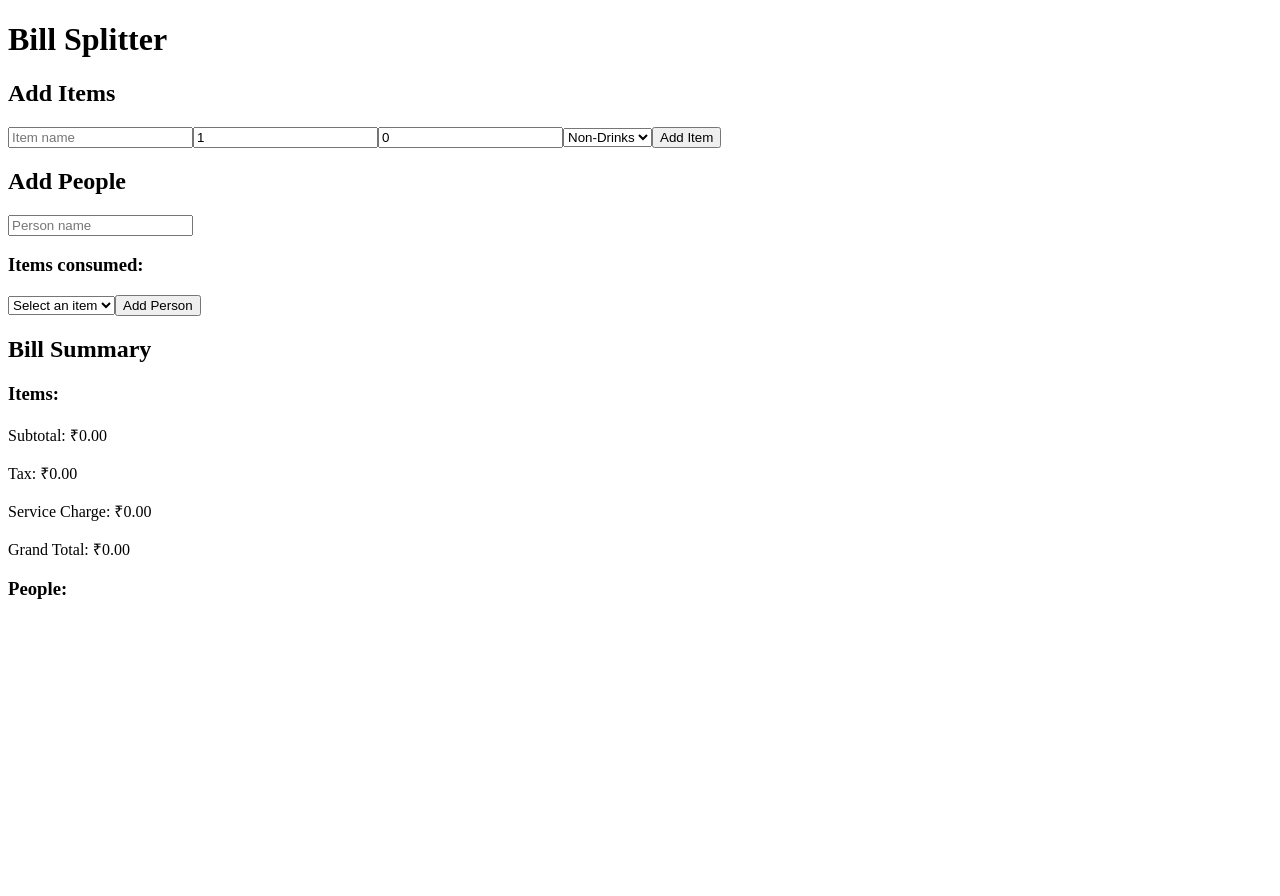
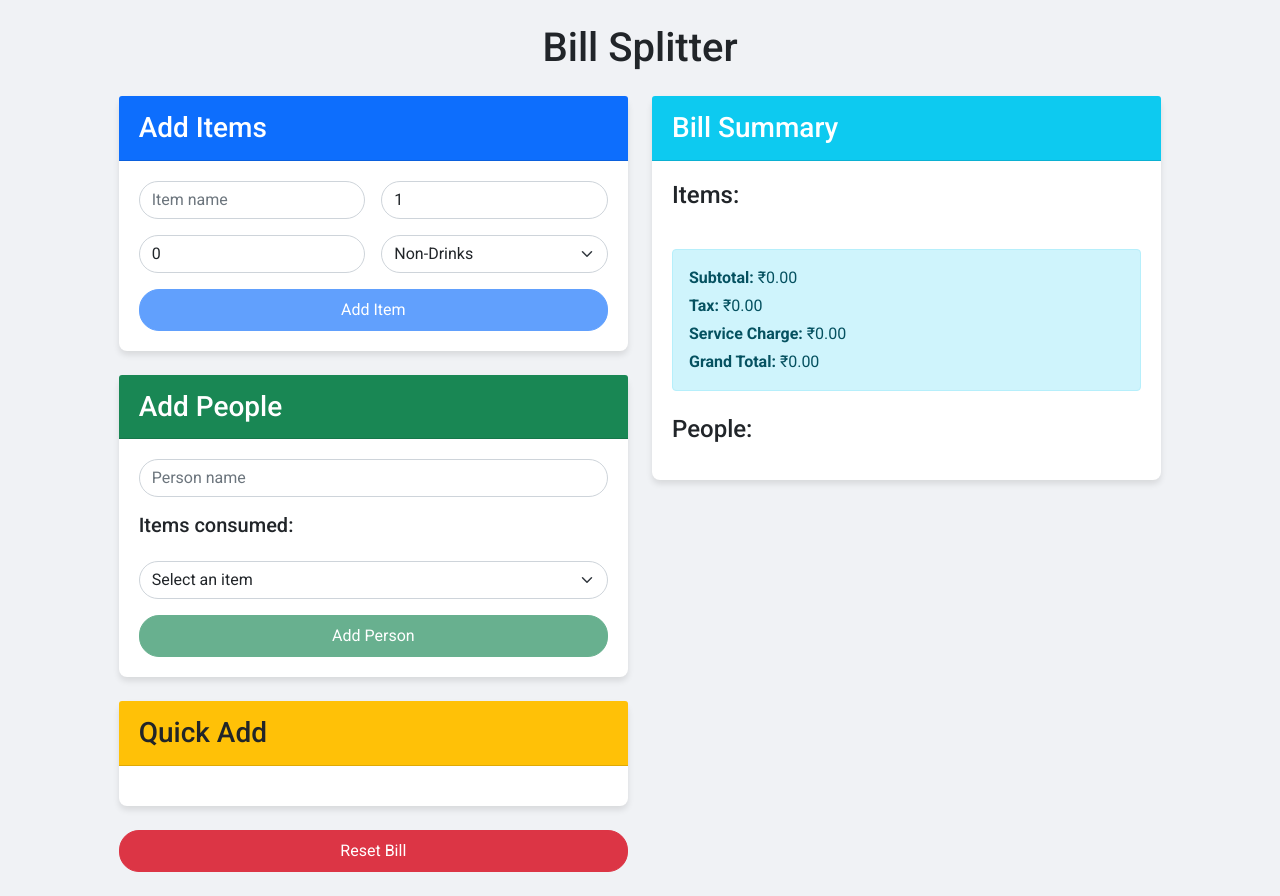
Before and after one commit to akhilesh1709/Bill-splitter-Oopar-Angular-Hackathon, an Angular app: page / in a window 1280 px wide. Before the commit the page ends 800 px from the top, so only its background shows below. Built offline with nearby package versions, Linux system fonts and the light colour scheme.

Commit message:
Improvements in UI

```diff
--- a/src/app/app.component.html
+++ b/src/app/app.component.html
@@ -1,5 +1,15 @@
-<div class="container">
-  <h1>Bill Splitter</h1>
-  <app-bill-input></app-bill-input>
-  <app-bill-summary></app-bill-summary>
+<div class="container-fluid py-4">
+  <h1 class="text-center mb-4">Bill Splitter</h1>
+  <div class="row justify-content-center">
+    <div class="col-md-10">
+      <div class="row">
+        <div class="col-lg-6">
+          <app-bill-input></app-bill-input>
+        </div>
+        <div class="col-lg-6">
+          <app-bill-summary></app-bill-summary>
+        </div>
+      </div>
+    </div>
+  </div>
 </div>
--- a/src/app/bill-input/bill-input.component.html
+++ b/src/app/bill-input/bill-input.component.html
@@ -1,29 +1,70 @@
-<div>
-    <h2>Add Items</h2>
-    <div>
-      <input [(ngModel)]="newItem.name" placeholder="Item name">
-      <input type="number" [(ngModel)]="newItem.quantity" placeholder="Quantity">
-      <input type="number" [(ngModel)]="newItem.price" placeholder="Price">
-      <select [(ngModel)]="newItem.category">
+<div class="card mb-4">
+    <div class="card-header bg-primary text-white">
+      <h3>Add Items</h3>
+    </div>
+    <div class="card-body">
+      <form (ngSubmit)="addItem()" #itemForm="ngForm">
+        <div class="row g-3">
+          <div class="col-sm-6">
+            <input [(ngModel)]="newItem.name" name="itemName" class="form-control" placeholder="Item name" required>
+          </div>
+          <div class="col-sm-6">
+            <input type="number" [(ngModel)]="newItem.quantity" name="itemQuantity" class="form-control" placeholder="Quantity" required>
+          </div>
+          <div class="col-sm-6">
+            <input type="number" [(ngModel)]="newItem.price" name="itemPrice" class="form-control" placeholder="Price" required>
+          </div>
+          <div class="col-sm-6">
+            <select [(ngModel)]="newItem.category" name="itemCategory" class="form-select">
               <option *ngFor="let category of itemCategories" [value]="category">{{category}}</option>
             </select>
-      <button (click)="addItem()">Add Item</button>
+          </div>
+          <div class="col-12">
+            <button type="submit" class="btn btn-primary w-100" [disabled]="!itemForm.form.valid">Add Item</button>
+          </div>
+        </div>
+      </form>
+    </div>
   </div>
 
-    <h2>Add People</h2>
-    <div>
-      <input [(ngModel)]="newPerson.name" placeholder="Person name">
-      <h3>Items consumed:</h3>
-      <ul>
-        <li *ngFor="let item of newPerson.items; let i = index">
+  <div class="card mb-4">
+    <div class="card-header bg-success text-white">
+      <h3>Add People</h3>
+    </div>
+    <div class="card-body">
+      <form (ngSubmit)="addPerson()" #personForm="ngForm">
+        <div class="mb-3">
+          <input [(ngModel)]="newPerson.name" name="personName" class="form-control" placeholder="Person name" required>
+        </div>
+        <h5>Items consumed:</h5>
+        <ul class="list-group mb-3">
+          <li *ngFor="let item of newPerson.items; let i = index" class="list-group-item d-flex justify-content-between align-items-center">
             {{item.name}} - {{item.quantity}} x {{item.price}}
-          <button (click)="removeItemFromPerson(i)">Remove</button>
+            <button type="button" class="btn btn-danger btn-sm" (click)="removeItemFromPerson(i)">Remove</button>
           </li>
         </ul>
-      <select (change)="addItemToPerson($event)">
+        <div class="mb-3">
+          <select (change)="addItemToPerson($event)" class="form-select">
             <option value="">Select an item</option>
             <option *ngFor="let item of billService.getBill().items" [value]="item.name">{{item.name}}</option>
           </select>
-      <button (click)="addPerson()">Add Person</button>
+        </div>
+        <button type="submit" class="btn btn-success w-100" [disabled]="!personForm.form.valid">Add Person</button>
+      </form>
     </div>
   </div>
+
+  <div class="card mb-4">
+    <div class="card-header bg-warning text-dark">
+      <h3>Quick Add</h3>
+    </div>
+    <div class="card-body">
+      <div class="d-flex flex-wrap gap-2">
+        <button *ngFor="let item of billService.quickAddItems" (click)="quickAddItem(item)" class="btn btn-outline-primary">
+          {{item.name}}
+        </button>
+      </div>
+    </div>
+  </div>
+
+  <button (click)="resetBill()" class="btn btn-danger w-100">Reset Bill</button>
--- a/src/app/bill-summary/bill-summary.component.html
+++ b/src/app/bill-summary/bill-summary.component.html
@@ -1,26 +1,39 @@
-<div>
-    <h2>Bill Summary</h2>
-    <div>
-      <h3>Items:</h3>
-      <ul>
-        <li *ngFor="let item of billService.getBill().items">
-          {{item.name}} - {{item.quantity}} x {{item.price}} = {{item.quantity * item.price}}
+<div class="card">
+    <div class="card-header bg-info text-white">
+      <h3>Bill Summary</h3>
+    </div>
+    <div class="card-body">
+      <h4 class="mb-3">Items:</h4>
+      <ul class="list-group mb-4">
+        <li *ngFor="let item of billService.getBill().items" class="list-group-item d-flex justify-content-between align-items-center">
+          <div>
+            <strong>{{item.name}}</strong>
+            <small class="text-muted"> ({{item.category}})</small>
+          </div>
+          <div>
+            <span class="me-2">{{item.quantity}} x {{item.price | currency:'INR'}}</span>
+            <span class="badge bg-primary rounded-pill">{{item.quantity * item.price | currency:'INR'}}</span>
+          </div>
         </li>
       </ul>
-      <p>Subtotal: {{billService.calculateTotal() | currency:'INR'}}</p>
-      <p>Tax: {{billService.calculateTax() | currency:'INR'}}</p>
-      <p>Service Charge: {{billService.calculateServiceCharge() | currency:'INR'}}</p>
-      <p>Grand Total: {{billService.calculateGrandTotal() | currency:'INR'}}</p>
-    </div>
+      <div class="alert alert-info">
+        <p class="mb-1"><strong>Subtotal:</strong> {{billService.calculateTotal() | currency:'INR'}}</p>
+        <p class="mb-1"><strong>Tax:</strong> {{billService.calculateTax() | currency:'INR'}}</p>
+        <p class="mb-1"><strong>Service Charge:</strong> {{billService.calculateServiceCharge() | currency:'INR'}}</p>
+        <p class="mb-0"><strong>Grand Total:</strong> {{billService.calculateGrandTotal() | currency:'INR'}}</p>
+      </div>
 
-    <div>
-      <h3>People:</h3>
-      <ul>
-        <li *ngFor="let person of billService.getBill().people">
-          {{person.name}} - {{billService.calculatePersonShare(person) | currency:'INR'}}
-          <ul>
-            <li *ngFor="let item of person.items">
-              {{item.name}} - {{item.quantity}} x {{item.price}}
+      <h4 class="mt-4 mb-3">People:</h4>
+      <ul class="list-group">
+        <li *ngFor="let person of billService.getBill().people" class="list-group-item">
+          <h5 class="d-flex justify-content-between align-items-center">
+            {{person.name}}
+            <span class="badge bg-success">{{billService.calculatePersonShare(person) | currency:'INR'}}</span>
+          </h5>
+          <ul class="list-group list-group-flush mt-2">
+            <li *ngFor="let item of person.items" class="list-group-item d-flex justify-content-between align-items-center">
+              <span>{{item.name}}</span>
+              <span>{{item.quantity}} x {{item.price | currency:'INR'}}</span>
             </li>
           </ul>
         </li>
--- a/src/index.html
+++ b/src/index.html
@@ -2,10 +2,12 @@
 <html lang="en">
 <head>
   <meta charset="utf-8">
-  <title>BillSplitter</title>
+  <title>Bill Splitter</title>
   <base href="/">
   <meta name="viewport" content="width=device-width, initial-scale=1">
   <link rel="icon" type="image/x-icon" href="favicon.ico">
+  <link href="https://cdn.jsdelivr.net/npm/bootstrap@5.1.3/dist/css/bootstrap.min.css" rel="stylesheet">
+  <link href="https://fonts.googleapis.com/css2?family=Roboto:wght@300;400;500;700&display=swap" rel="stylesheet">
 </head>
 <body>
   <app-root></app-root>
--- a/src/styles.css
+++ b/src/styles.css
@@ -1 +1,44 @@
-/* You can add global styles to this file, and also import other style files */
+body {
+    background-color: #f0f2f5;
+    font-family: 'Roboto', sans-serif;
+  }
+
+  .card {
+    box-shadow: 0 4px 6px rgba(0, 0, 0, 0.1);
+    border: none;
+    border-radius: 8px;
+    margin-bottom: 20px;
+  }
+
+  .card-header {
+    border-radius: 8px 8px 0 0;
+    padding: 15px 20px;
+  }
+
+  .card-header h3 {
+    margin-bottom: 0;
+    font-weight: 500;
+  }
+
+  .card-body {
+    padding: 20px;
+  }
+
+  .btn {
+    border-radius: 20px;
+    padding: 8px 20px;
+  }
+
+  .form-control, .form-select {
+    border-radius: 20px;
+  }
+
+  .list-group-item {
+    border-left: none;
+    border-right: none;
+  }
+
+  .badge {
+    font-size: 0.9em;
+    padding: 6px 10px;
+  }
```
Lines whose indentation alone changed are shown as unchanged.
